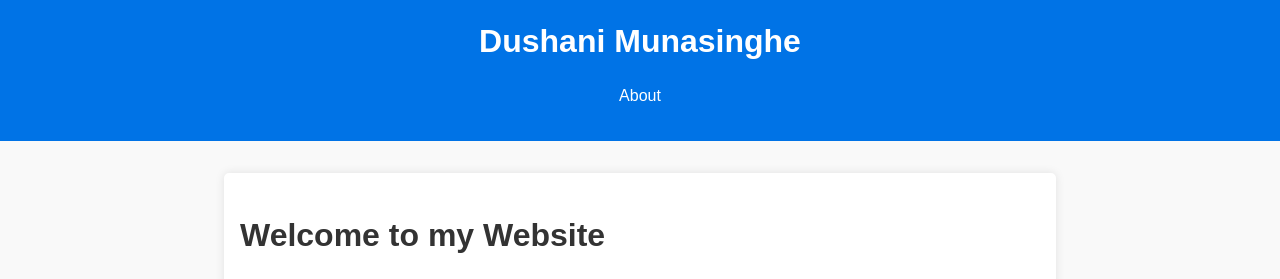
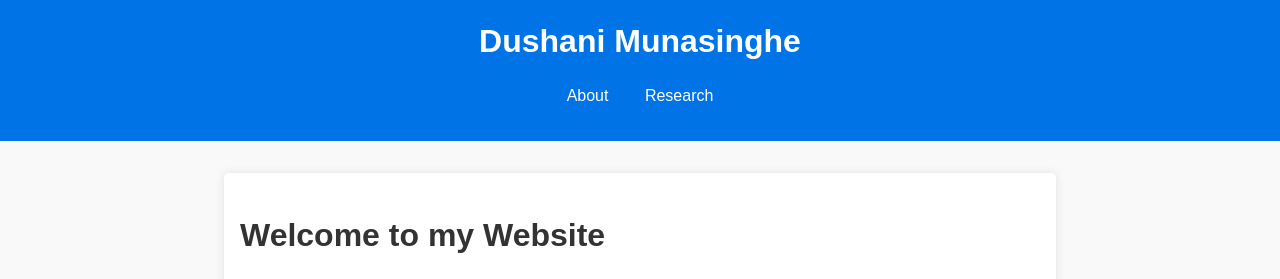
Before and after one commit to dushanimunasinghe/dushanimunasinghe.github.io, a Jekyll site: the page built from index.md, in a window 1280 px wide. Shown: the top 279 px of the page. Built offline with Jekyll 4.4.1, drawn with Linux system fonts in a browser that asks for light colours.

Commit message:
Update default.html

```diff
--- a/_layouts/default.html
+++ b/_layouts/default.html
@@ -10,7 +10,8 @@
     <header>
         <h1>{{ site.title }}</h1>
         <nav>
-            <a href="/about.html">About</a>
+            <a href="/index.html">About</a>
+            <a href="/research.html">Research</a>
         </nav>
     </header>
     <main>
```
